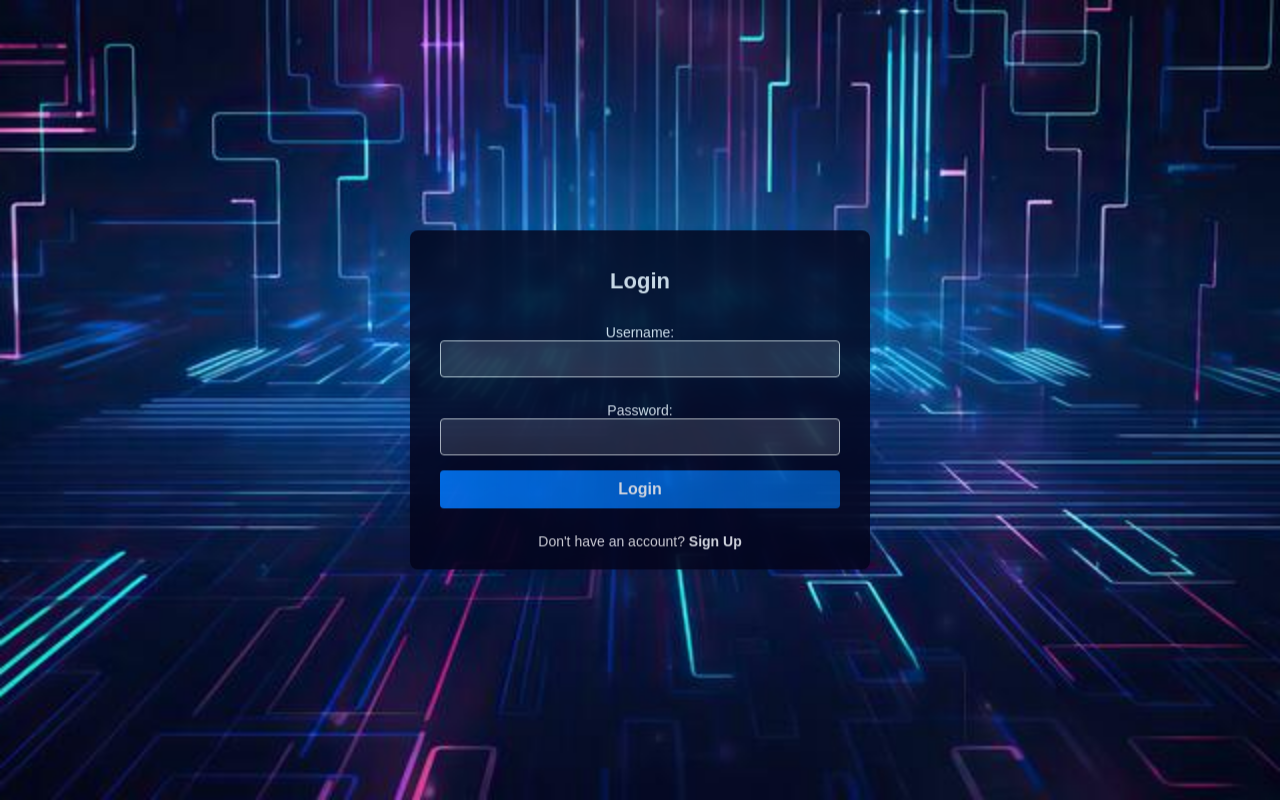
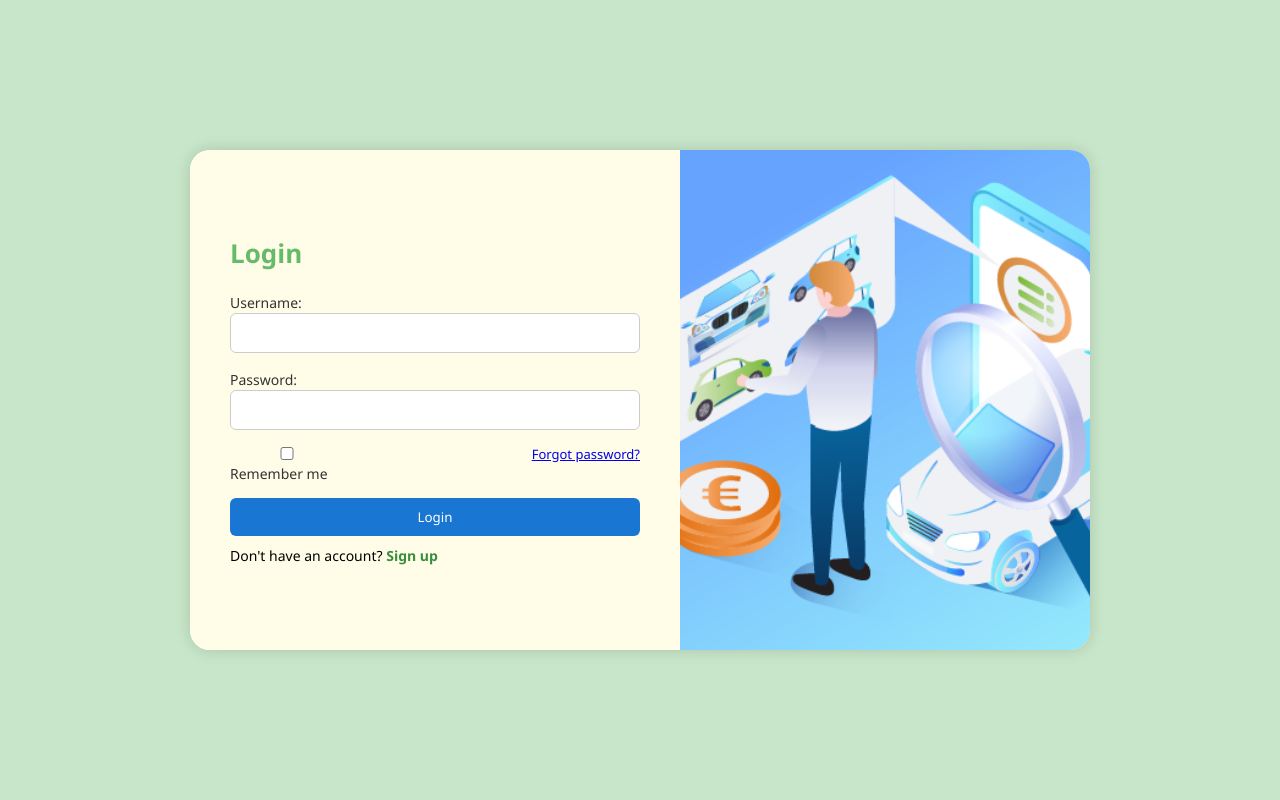
Before and after one commit to athul0017/Car_reviews, a Django app: page /login/ in a window 1280 px wide. Run offline with Django 5.2, Linux system fonts and the light colour scheme.

Commit message:
update login page

```diff
--- a/Car/reviews/templates/login.html
+++ b/Car/reviews/templates/login.html
@@ -3,53 +3,46 @@
 <html lang="en">
 <head>
     <meta charset="UTF-8">
-    <meta name="viewport" content="width=device-width, initial-scale=1.0">
     <title>Login</title>
-    <link rel="stylesheet" href="{% static 'assets/css/login.css' %}">
     <style>
-        /* Background settings */
-        body {
-            font-family: Arial, sans-serif;
-            background: url('{% static "assets/images/login/background11.jpg" %}') no-repeat center center fixed;
-            background-size: cover;
+        * {
             margin: 0;
             padding: 0;
-            display: flex;
-            justify-content: center; /* Center horizontally */
-            align-items: center; /* Center vertically */
-            height: 100vh; /* Full viewport height */
+            box-sizing: border-box;
+            font-family: 'Segoe UI', sans-serif;
         }
 
-        /* Login box styling */
-        .container {
-            background-color: rgb(3, 3, 25);
-            padding: 20px 30px;
-            border-radius: 8px;
-            box-shadow: 0 2px 10px rgba(0, 0, 0, 0.1);
-            max-width: 400px;
-            width: 100%;
-            text-align: center;
-            opacity: 80%;
-
-            /* Centering Fix */
-            position: relative;
-            top: 0;
-            transform: translateY(0); /* Remove any previous offsets */
+        body {
+            display: flex;
+            justify-content: center;
+            align-items: center;
+            height: 100vh;
+            background-color: #c8e6c9;
         }
 
-        /* If you want to move the login box UP or DOWN */
-        @media (min-height: 700px) {
-            .container {
-                position: absolute;
-                top: 50%; /* Center vertically */
-                left: 50%;
-                transform: translate(-50%, -50%);
-            }
+        .main-container {
+            display: flex;
+            width: 900px;
+            height: 500px;
+            background: white;
+            border-radius: 20px;
+            overflow: hidden;
+            box-shadow: 0 0 15px rgba(0, 0, 0, 0.15);
         }
 
-        h2 {
+        .form-section {
+            flex: 1;
+            padding: 40px;
+            background-color: #fffde7;
+            display: flex;
+            flex-direction: column;
+            justify-content: center;
+        }
+
+        .form-section h2 {
+            color: #66bb6a;
             margin-bottom: 20px;
-            color: #f5f5f5;
+            font-size: 26px;
         }
 
         form {
@@ -58,56 +51,74 @@
             gap: 15px;
         }
 
-        input[type="text"],
-        input[type="password"],
-        button {
+        input {
             padding: 10px;
             border: 1px solid #ccc;
-            border-radius: 4px;
+            border-radius: 6px;
             width: 100%;
-            box-sizing: border-box;
         }
 
-        input[type="text"]:focus,
-        input[type="password"]:focus {
-            border-color: #007bff;
-            outline: none;
+        label {
+            font-size: 14px;
+            color: #333;
+        }
+
+        .actions {
+            display: flex;
+            justify-content: space-between;
+            font-size: 13px;
         }
 
         button {
-            background-color: #007bff;
+            background-color: #1976d2;
             color: white;
+            padding: 10px;
             border: none;
+            border-radius: 6px;
             cursor: pointer;
+            transition: 0.3s;
         }
 
         button:hover {
-            background-color: #0056b3;
+            background-color: #1565c0;
         }
 
-        p {
-            margin: 10px 0 0;
-            color: rgb(252, 248, 248);
+        .switch-link {
+            margin-top: 10px;
+            font-size: 14px;
         }
 
-        a {
-            color: white;
+        .switch-link a {
+            color: #388e3c;
+            text-decoration: none;
+            font-weight: bold;
         }
 
+        .image-section {
+            flex: 1;
+            background: url("{% static 'assets/images/login/carlogin.png' %}") no-repeat center center;
+            background-size: cover;
+        }
     </style>
 </head>
 <body>
-    <div class="container">
+    <div class="main-container">
+        <div class="form-section">
             <h2>Login</h2>
             <form method="POST">
                 {% csrf_token %}
                 {{ form.as_p }}
+                <div class="actions">
+                    <label><input type="checkbox"> Remember me</label>
+                    <a href="#">Forgot password?</a>
+                </div>
                 <button type="submit">Login</button>
-            {% if error_message %}
-                <p class="error-message">{{ error_message }}</p>
-            {% endif %}
-            <p class="signup-link">Don't have an account? <a href="{% url 'signup' %}">Sign Up</a></p>
             </form>
+            <div class="switch-link">
+                Don't have an account? <a href="{% url 'signup' %}">Sign up</a>
+            </div>
+        </div>
+        <div class="image-section"></div>
     </div>
 </body>
 </html>
```
Also changed, not shown: Car/reviews/templates/signup.html (+97 -47 lines), Car/reviews/static/assets/images/login/background11.jpg (deleted), Car/reviews/static/assets/images/login/carlogin.png (added), Car/reviews/static/assets/images/login/carsignup.png (added). Lines whose indentation alone changed are shown as unchanged.
